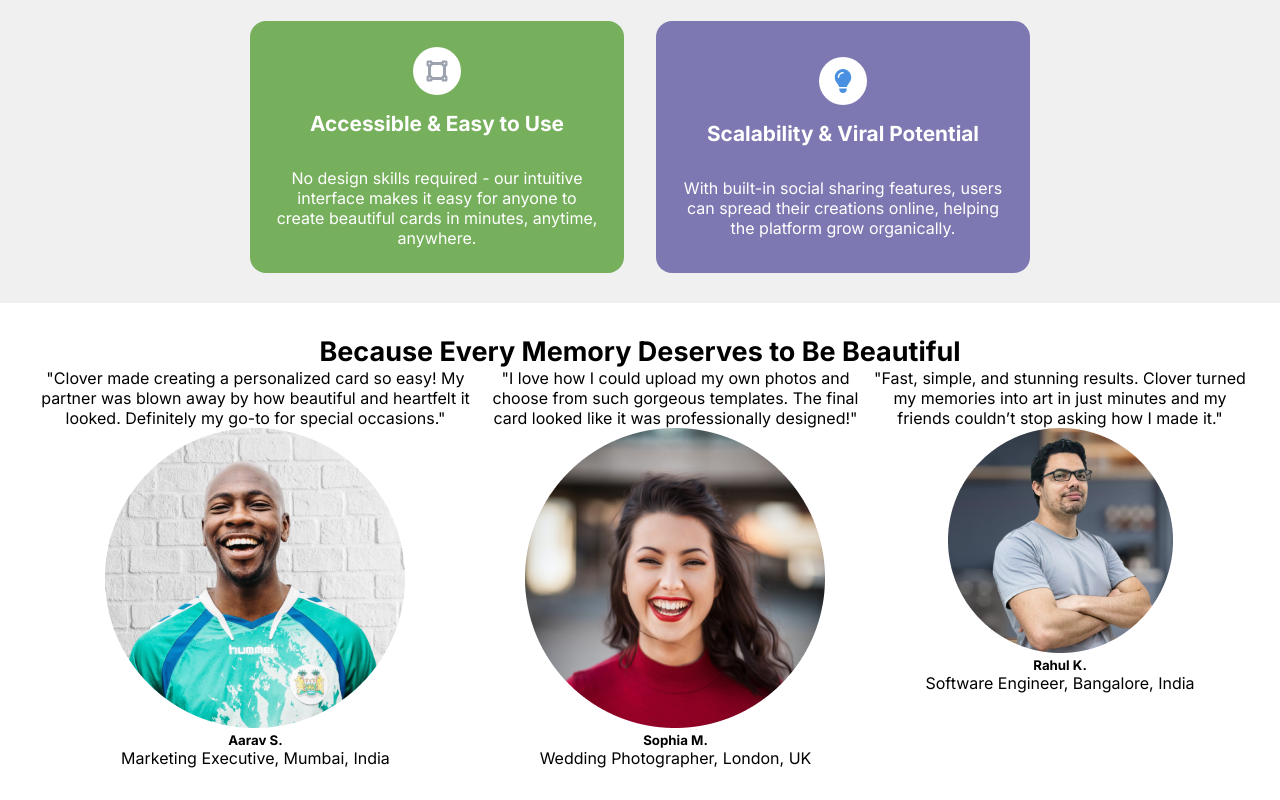
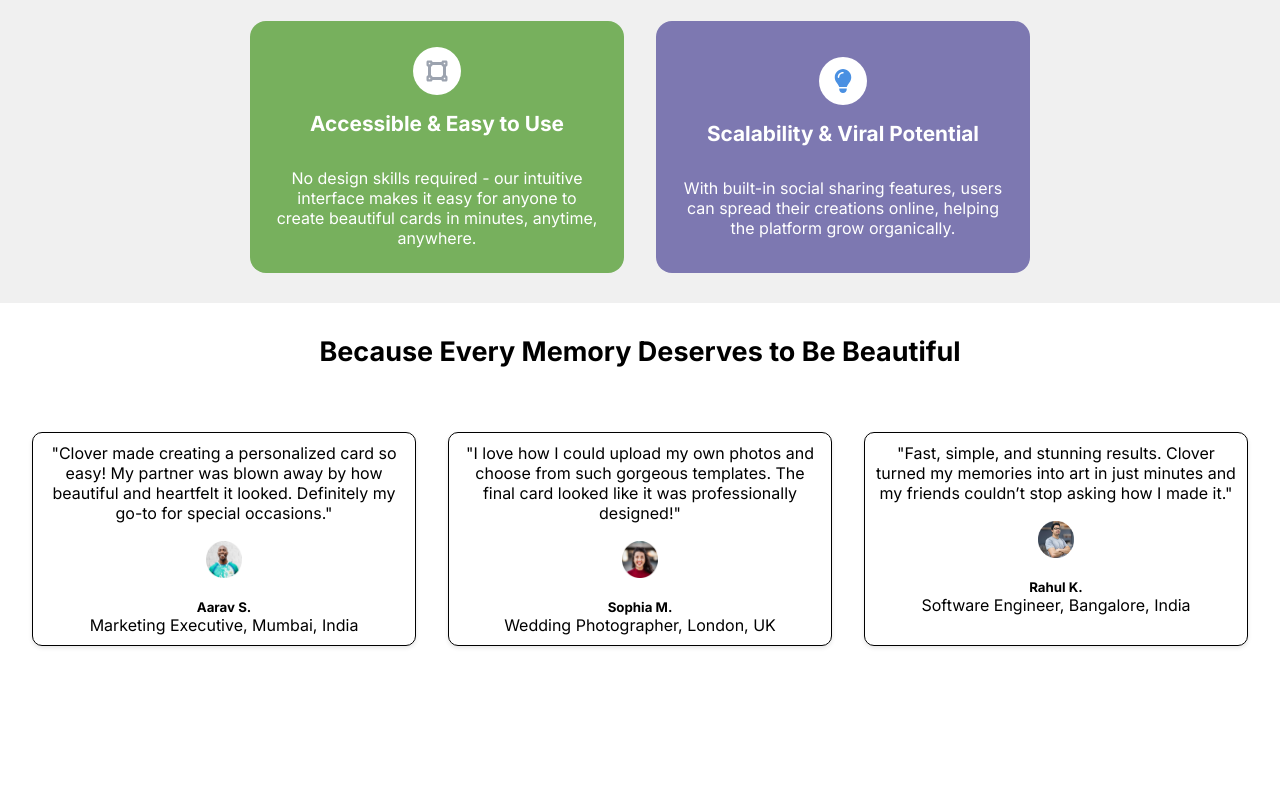
Before and after one commit to DeepakRoy58/web-dev-practice, a plain HTML site: page css-Project/index.html in a window 1280 px wide. Shown: the part 1625-2425 px from the top of the page. After the commit the page ends 2303 px from the top, so only its background shows below. Drawn offline with Linux system fonts and the light colour scheme.

Commit message:
added transition to the testimonal-card

```diff
--- a/css-Project/style.css
+++ b/css-Project/style.css
@@ -512,7 +512,45 @@
     font-weight: bold;
 }
 
-.testimonal-grid {
+.testimonal-content {
+    display: flex;
+    flex-direction: column;
+    justify-content: center;
+    align-items: center;
+    gap: 4rem;
+}
+
+/* .testimonal-grid {
     display: flex;
     justify-content: center;
+} */
+
+.testimonal-grid {
+    display: grid;
+    grid-template-columns: repeat(auto-fill , minmax(300px,1fr));
+    justify-items: center;      /* centers each item in its cell */
+    justify-content: center;    /* centers the entire grid content */
+    gap: 2rem;
 }
+
+.avatar-img {
+    height: 2.3rem;
+    width:  2.3rem;
+}
+
+.testimonal-card {
+    display: flex;
+    flex-direction: column;
+    border: 1px solid black;
+    border-radius: 10px;
+    padding: 10px;
+    box-shadow: 0px 2px 4px rgba(0, 0, 0, 0.1);
+    gap: 1.1rem;
+    transition: transform 0.3s ease , box-shadow  0.3s ease;
+}
+
+.testimonal-card:hover {
+    transform: scale(1.05);
+    box-shadow: 0 4px 8px rgba(0, 0, 0, 2);
+    border: 1px solid blue;
+}
```
Also changed, not shown: css-Project/index.html (+1 -1 lines).
